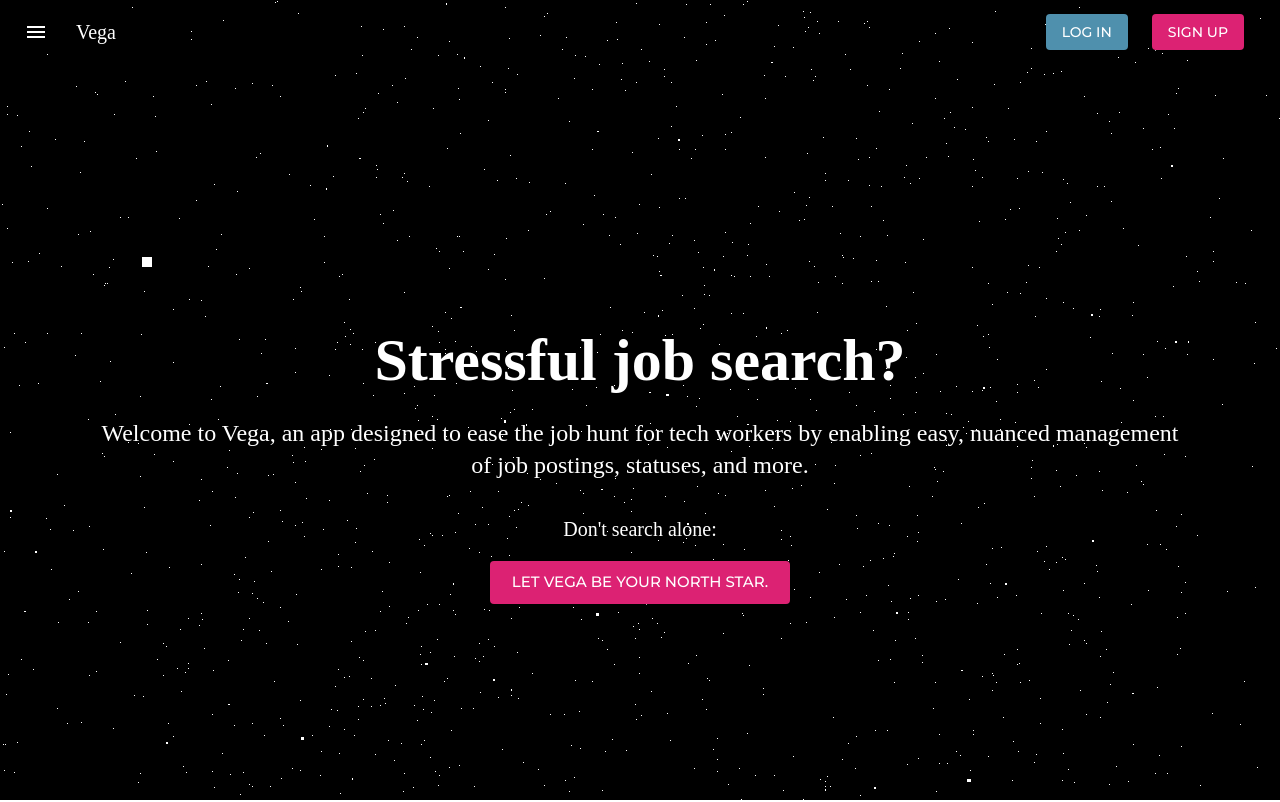
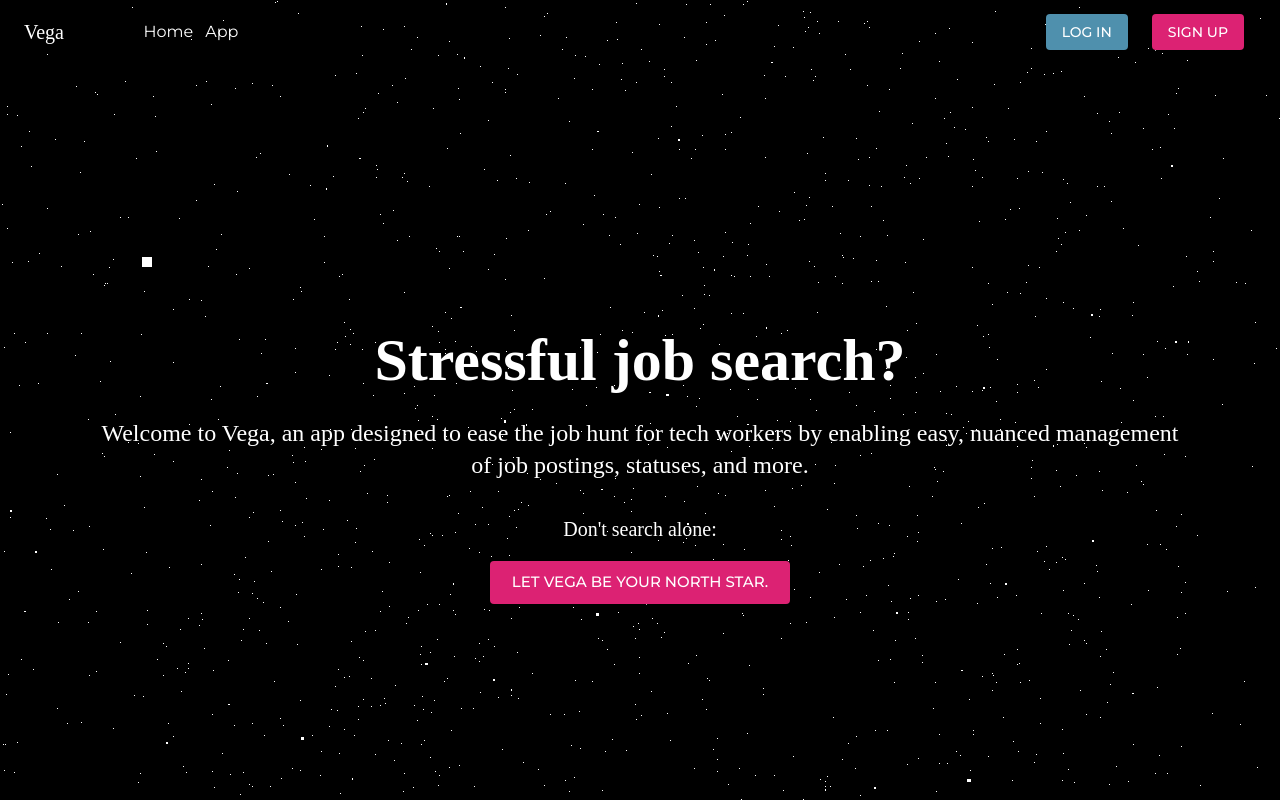
Before and after one commit to paulstgermain/vega-fe, a React (Create React App) app: page / in a window 1280 px wide. Shown: the top 802 px of the page. Built offline with nearby package versions, Linux system fonts and the light colour scheme; no server answers.

Commit message:
strategy section background change, navbar polish started

```diff
--- a/src/components/AuthButtons.tsx
+++ b/src/components/AuthButtons.tsx
@@ -49,7 +49,7 @@ const AuthButtons = () => {
   const { isAuthenticated } = useAuth0();
 
   return (
-    <Box sx={{ display: 'flex', flexDirection: 'row', justifyContent: 'space-between' }}>
+    <Box sx={{ display: 'flex', flexDirection: 'row', justifyContent: 'space-between', justifySelf: 'end' }}>
       {isAuthenticated ? (
         <LogoutButton />
       ) : (
--- a/src/components/Navbar.tsx
+++ b/src/components/Navbar.tsx
@@ -1,5 +1,5 @@
 import React, { useState, useEffect } from 'react';
-import { useLocation } from 'react-router-dom';
+import { Link, useLocation } from 'react-router-dom';
 import AppBar from '@mui/material/AppBar';
 import Box from '@mui/material/Box';
 import Toolbar from '@mui/material/Toolbar';
@@ -50,18 +50,13 @@ function Navbar() {
           }}
         >
           <Toolbar>
-            <IconButton
-              size="large"
-              edge="start"
-              color="inherit"
-              aria-label="menu"
-              sx={{ mr: 2 }}
-            >
-              <MenuIcon />
-            </IconButton>
             <Typography variant="h6" component="div" sx={{ flexGrow: 1 }}>
               Vega
             </Typography>
+            <Box sx={{ disply: 'flex', flexGrow: 10 }}>
+              <Link to="/" style={{ color: 'white', fontWeight: 'normal', marginRight: '12px' }}>Home</Link>
+              <Link to="/app" style={{ color: 'white', fontWeight: 'normal' }}>App</Link>
+            </Box>
             <AuthButtons />
           </Toolbar>
         </AppBar>
--- a/src/pages/Landing.tsx
+++ b/src/pages/Landing.tsx
@@ -50,7 +50,7 @@ const Landing: React.FC = () => {
       </Box>
 
       {/* The Strategy Section */}
-      <Box sx={{ width: '100%', bgcolor: 'success.light', py: 8 }}>
+      <Box sx={{ width: '100%', bgcolor: 'success.main', py: 8 }}>
         <Grid container spacing={2} sx={{ maxWidth: 'lg', mx: 'auto' }}>
           <Grid item xs={12}>
             <Typography variant="h3" gutterBottom sx={{ fontSize: '2.5rem', lineHeight: 1.2, color: 'primary.contrastText' }}>
```
